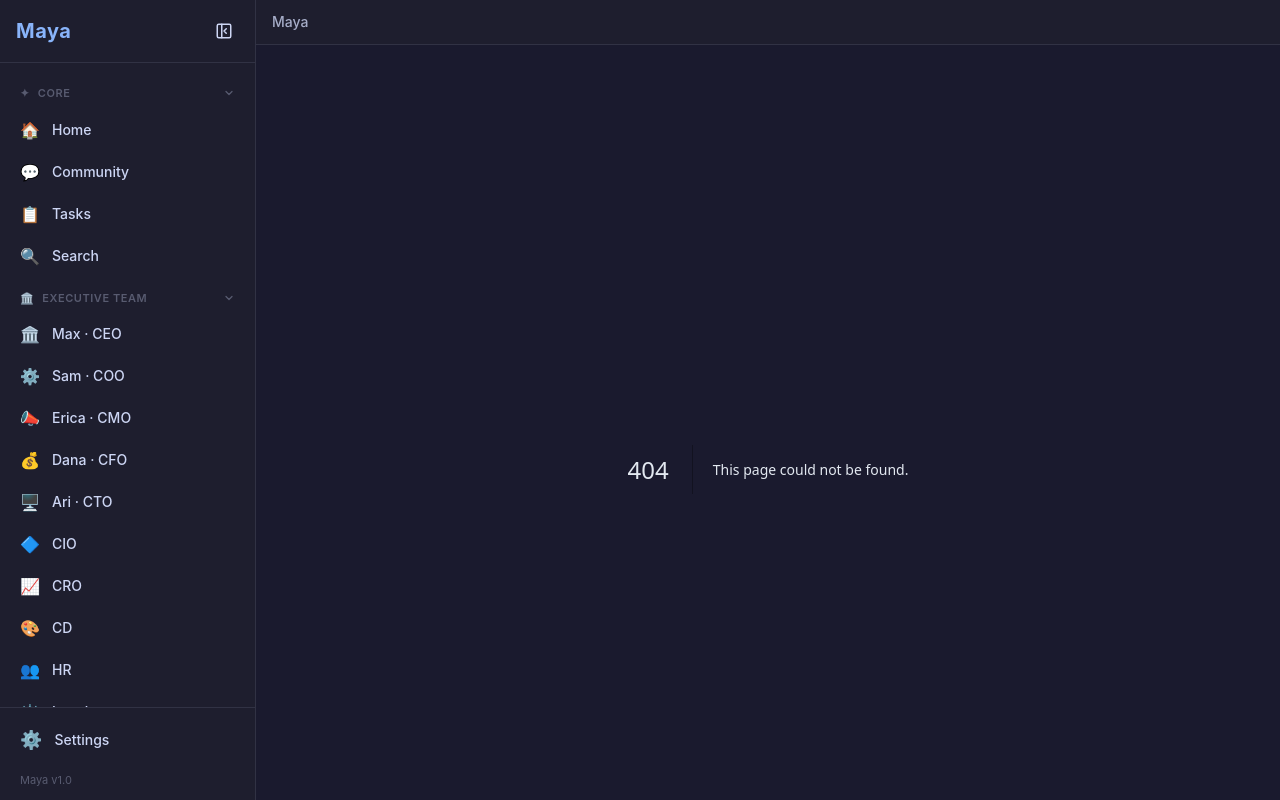
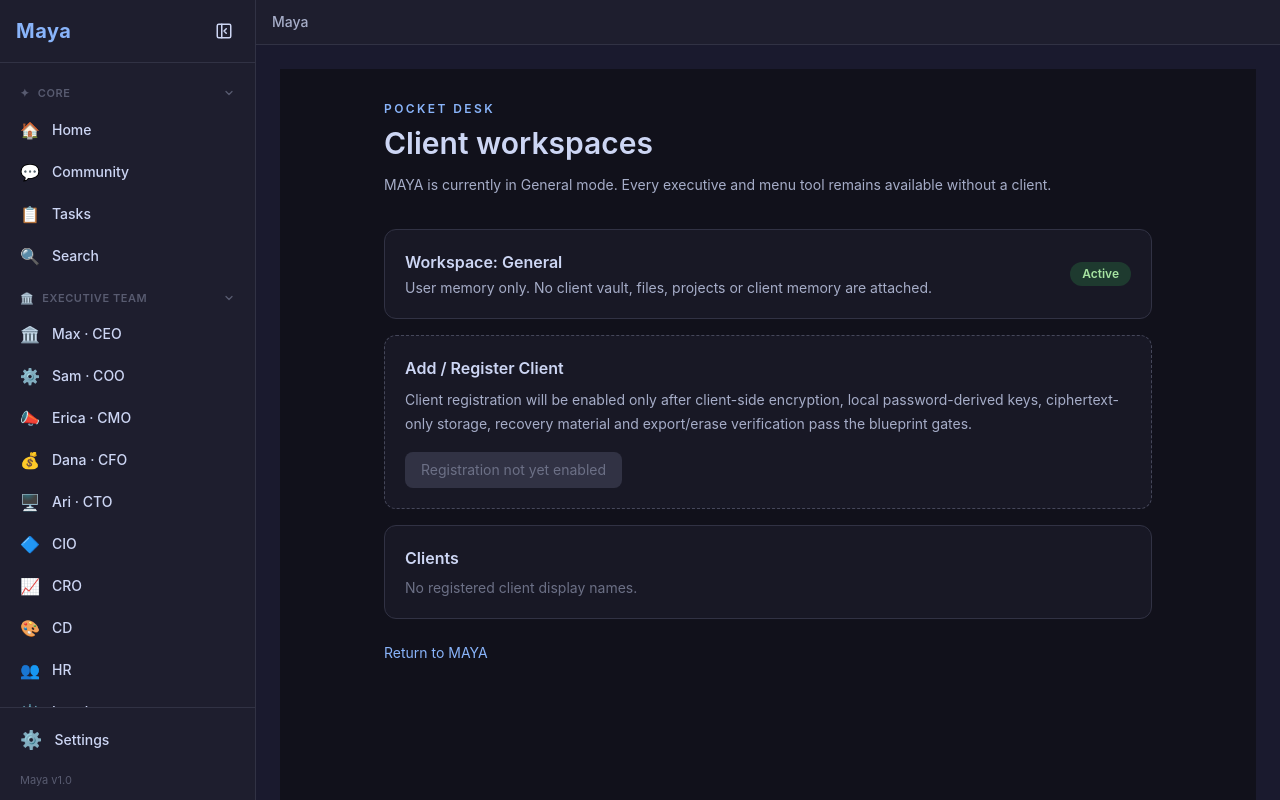
Before and after one commit to cre8veheart-ai/Maya_with_sidebar, a Next.js app: page /clients in a window 1280 px wide. Before the commit this address had no page. Built offline with nearby package versions, Linux system fonts and the light colour scheme.

Commit message:
feat: add governed client workspace entry page

```diff
--- /dev/null
+++ b/app/clients/page.tsx
@@ -0,0 +1,43 @@
+import Link from "next/link";
+
+export default function ClientsPage() {
+  return (
+    <main className="min-h-screen bg-[#11111b] px-4 py-8 text-[#cdd6f4] sm:px-8">
+      <div className="mx-auto max-w-3xl">
+        <p className="text-xs font-semibold uppercase tracking-[0.2em] text-[#89b4fa]">Pocket Desk</p>
+        <h1 className="mt-2 text-3xl font-semibold">Client workspaces</h1>
+        <p className="mt-3 max-w-2xl text-sm leading-6 text-[#a6adc8]">
+          MAYA is currently in General mode. Every executive and menu tool remains available without a client.
+        </p>
+
+        <section className="mt-8 rounded-xl border border-[#313244] bg-[#181825] p-5">
+          <div className="flex items-center justify-between gap-4">
+            <div>
+              <h2 className="font-semibold">Workspace: General</h2>
+              <p className="mt-1 text-sm text-[#a6adc8]">User memory only. No client vault, files, projects or client memory are attached.</p>
+            </div>
+            <span className="rounded-full bg-[#1e3a2f] px-3 py-1 text-xs font-semibold text-[#a6e3a1]">Active</span>
+          </div>
+        </section>
+
+        <section className="mt-4 rounded-xl border border-dashed border-[#45475a] bg-[#181825] p-5">
+          <h2 className="font-semibold">Add / Register Client</h2>
+          <p className="mt-2 text-sm leading-6 text-[#a6adc8]">
+            Client registration will be enabled only after client-side encryption, local password-derived keys,
+            ciphertext-only storage, recovery material and export/erase verification pass the blueprint gates.
+          </p>
+          <button disabled className="mt-4 cursor-not-allowed rounded-lg bg-[#313244] px-4 py-2 text-sm text-[#6c7086]">
+            Registration not yet enabled
+          </button>
+        </section>
+
+        <section className="mt-4 rounded-xl border border-[#313244] bg-[#181825] p-5">
+          <h2 className="font-semibold">Clients</h2>
+          <p className="mt-2 text-sm text-[#6c7086]">No registered client display names.</p>
+        </section>
+
+        <Link href="/" className="mt-6 inline-block text-sm text-[#89b4fa] hover:underline">Return to MAYA</Link>
+      </div>
+    </main>
+  );
+}
```
